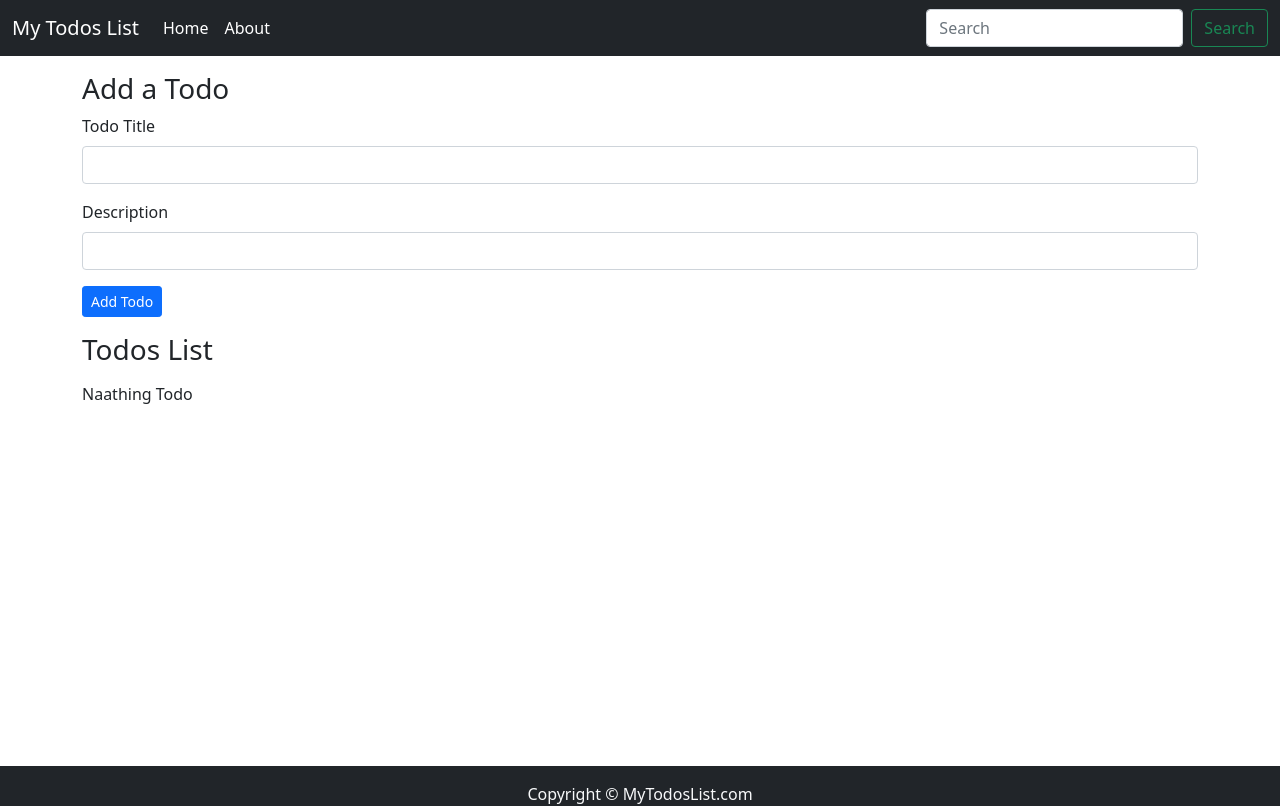
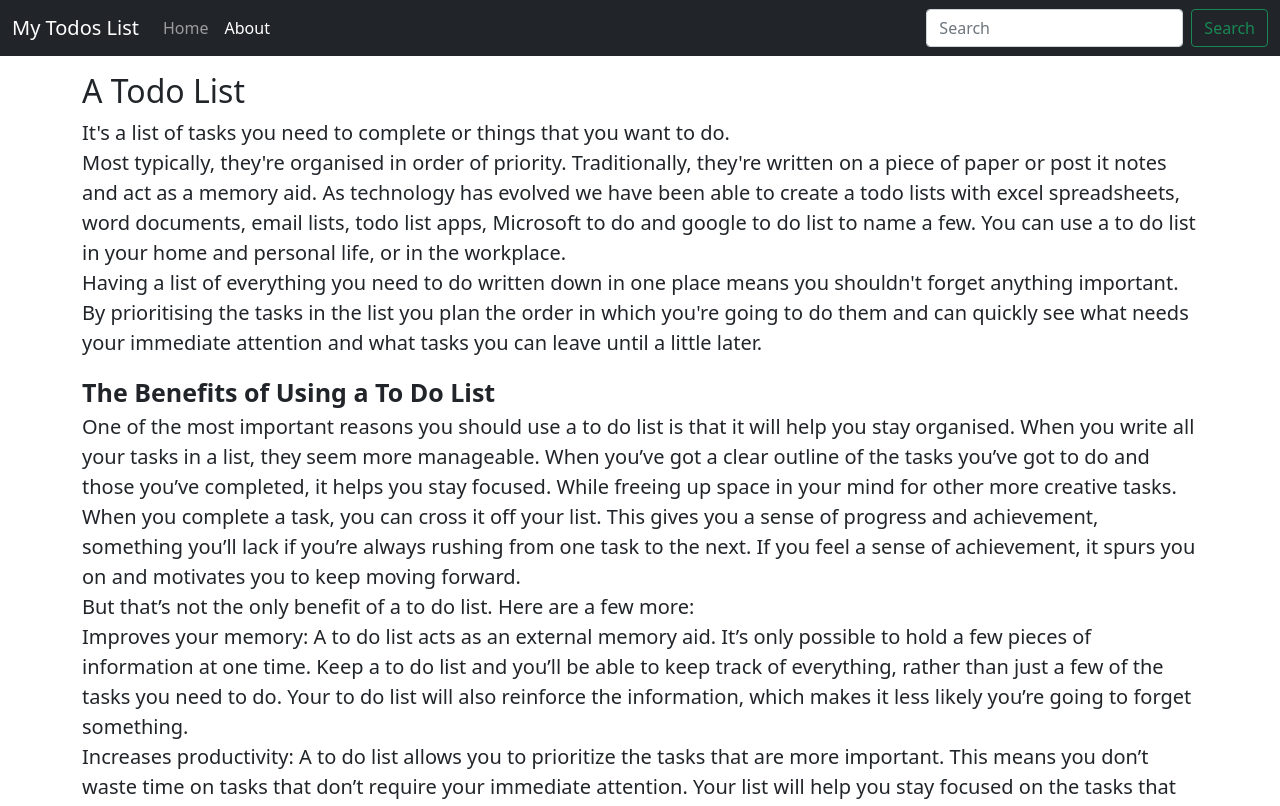
Before and after one commit to skandsisodia87/Todos-List-ReactJs, a React (Create React App) app: page /About in a window 1280 px wide. Shown: the top 806 px of the page. Built offline with nearby package versions, Linux system fonts and the light colour scheme.

Commit message:
Adding Router

```diff
--- a/src/App.js
+++ b/src/App.js
@@ -1,21 +1,24 @@
-import { useState ,useEffect} from "react";
+import { useState, useEffect } from "react";
+import { Route, Routes } from "react-router-dom";
 import AddTodo from "./component/AddTodo";
 import Footer from "./component/Footer";
 import Header from "./component/Header";
 import Todos from "./component/Todos";
+import About from "./component/About";
+
 
 function App() {
   let initTodo
-  if(localStorage.getItem("todos")===null){
-    initTodo=[]
-  }else{
+  if (localStorage.getItem("todos") === null) {
+    initTodo = []
+  } else {
     initTodo = JSON.parse(localStorage.getItem("todos"));
   }
   const onDelete = (item) => {
     setTodos(todos.filter((e) => {
       return (e !== item)
     }))
-    localStorage.setItem("todos",JSON.stringify(todos));
+    localStorage.setItem("todos", JSON.stringify(todos));
   }
 
   const addTodo = (title, desc) => {
@@ -36,14 +39,22 @@ function App() {
   }
   const [todos, setTodos] = useState(initTodo);
   useEffect(() => {
-    localStorage.setItem("todos",JSON.stringify(todos));
+    localStorage.setItem("todos", JSON.stringify(todos));
   }, [todos])
 
   return (
     <div>
       <Header title="My Todos List" />
-      <AddTodo addTodo={addTodo} />
-      <Todos todos={todos} onDelete={onDelete} />
+      <Routes>
+        <Route exact path="/" element={
+            <>
+            <AddTodo addTodo={addTodo} />
+            <Todos todos={todos} onDelete={onDelete} />
+            </>
+          }
+        />
+        <Route exact path="/About" element={<About/>}/>
+      </Routes>
       <Footer />
     </div>
   );
--- /dev/null
+++ b/src/component/About.js
@@ -0,0 +1,29 @@
+import React from 'react'
+
+export default function About() {
+
+    return (
+        <div className='container my-3' >
+            <h2>A Todo List</h2>
+            <p style={{ fontSize: '20px' }}>
+                It's a list of tasks you need to complete or things that you want to do.<br/>
+                Most typically, they're organised in order of priority. Traditionally, they're written on a piece of paper or post it notes and act as a memory aid. As technology has evolved we have been able to create a todo lists with excel spreadsheets, word documents, email lists, todo list apps, Microsoft to do and google to do list to name a few. You can use a to do list in your home and personal life, or in the workplace.<br/>
+                Having a list of everything you need to do written down in one place means you shouldn't forget anything important. By prioritising the tasks in the list you plan the order in which you're going to do them and can quickly see what needs your immediate attention and what tasks you can leave until a little later.
+            </p>
+                <strong style={{fontSize:"25px"}}> The Benefits of Using a To Do List</strong>
+            <p style={{ fontSize: '20px' }}>
+                One of the most important reasons you should use a to do list is that it will help you stay organised. When you write all your tasks in a list, they seem more manageable. When you’ve got a clear outline of the tasks you’ve got to do and those you’ve completed, it helps you stay focused. While freeing up space in your mind for other more creative tasks. <br/>
+
+                When you complete a task, you can cross it off your list. This gives you a sense of progress and achievement, something you’ll lack if you’re always rushing from one task to the next. If you feel a sense of achievement, it spurs you on and motivates you to keep moving forward.<br/>
+
+                But that’s not the only benefit of a to do list. Here are a few more:<br/>
+
+                Improves your memory: A to do list acts as an external memory aid. It’s only possible to hold a few pieces of information at one time. Keep a to do list and you’ll be able to keep track of everything, rather than just a few of the tasks you need to do. Your to do list will also reinforce the information, which makes it less likely you’re going to forget something.<br/>
+
+                Increases productivity: A to do list allows you to prioritize the tasks that are more important. This means you don’t waste time on tasks that don’t require your immediate attention. Your list will help you stay focused on the tasks that are the most important.<br/>
+
+                Helps with motivation: To do lists are a great motivational tool because you can use them to clarify your goals. You can divide your long-term goal into smaller, more achievable short-term goals and as you tick each one off your list, your confidence will increase.<br/>
+            </p>
+        </div>
+    )
+}
--- a/src/component/Header.js
+++ b/src/component/Header.js
@@ -1,22 +1,24 @@
 import React from 'react'
 import PropTypes from 'prop-types'
+import { Link,useLocation } from 'react-router-dom'
 
 
 export default function Header(props) {
+    const location=useLocation();
     return (
         <nav className="navbar navbar-expand-lg navbar-dark bg-dark">
             <div className="container-fluid">
-                <a className="navbar-brand" href="/">{props.title}</a>
+                <Link className="navbar-brand" to="/">{props.title}</Link>
                 <button className="navbar-toggler" type="button" data-bs-toggle="collapse" data-bs-target="#navbarSupportedContent" aria-controls="navbarSupportedContent" aria-expanded="false" aria-label="Toggle navigation">
                     <span className="navbar-toggler-icon"></span>
                 </button>
                 <div className="collapse navbar-collapse" id="navbarSupportedContent">
                     <ul className="navbar-nav me-auto mb-2 mb-lg-0">
                         <li className="nav-item">
-                            <a className="nav-link active" aria-current="page" href="#">Home</a>
+                            <Link className={`nav-link ${location.pathname==="/"?"active":""}`} aria-current="page" to="/">Home</Link>
                         </li>
                         <li className="nav-item">
-                            <a className="nav-link active" href="#">About</a>
+                            <Link className={`nav-link ${location.pathname==="/About"?"active":""}`} to="/About">About</Link>
                         </li>
                     </ul>
                     <form className="d-flex">
```
